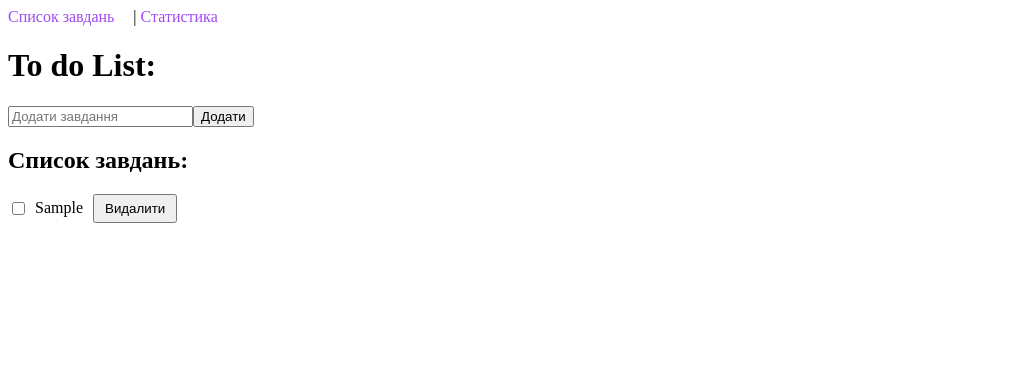
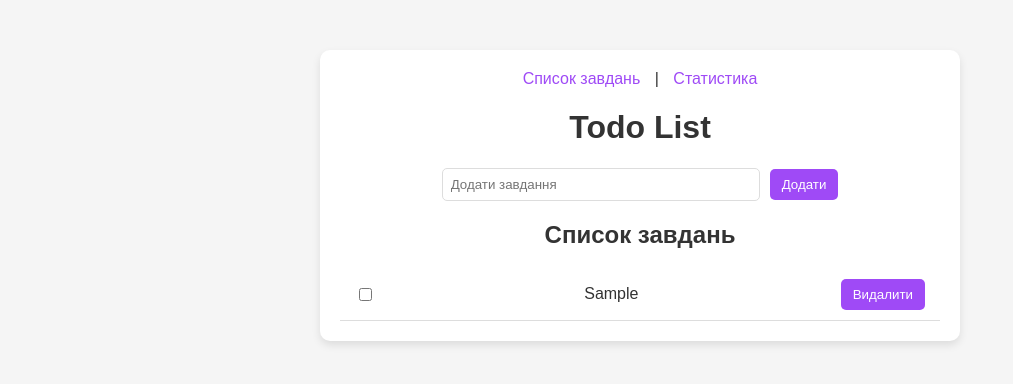
Before and after one commit to cxsarina/KOP, a React (Create React App) app in the folder lab5/lab5/: page / in a window 1280 px wide. Both pictures are taken after typing "Sample" into the empty fields and a click on the button "Додати". Shown: the top 384 px of the page, without its empty margins (0-1013 px from the left). Built offline with nearby package versions, Linux system fonts and the light colour scheme.

Commit message:
Додано стилі до проекту

```diff
--- /dev/null
+++ b/lab5/lab5/src/App.css
@@ -0,0 +1,56 @@
+body {
+    font-family: Arial, sans-serif;
+    margin: 0;
+    padding: 0;
+    background-color: #f5f5f5;
+    color: #333;
+}
+.app-container {
+    max-width: 600px;
+    margin: 50px auto;
+    padding: 20px;
+    text-align: center;
+    background: #fff;
+    border-radius: 10px;
+    box-shadow: 0 4px 8px rgba(0, 0, 0, 0.1);
+}
+button {
+    background-color: #9f4af6;
+    color: white;
+    border: none;
+    padding: 8px 12px;
+    border-radius: 5px;
+    cursor: pointer;
+    transition: background-color 0.3s;
+}
+button:hover {
+    background-color: #9f4af6;
+}
+button:active {
+    background-color: #893b93;
+}
+ul {
+    list-style: none;
+    padding: 0;
+    margin: 0;
+}
+li {
+    display: flex;
+    align-items: center;
+    justify-content: space-between;
+    padding: 10px 15px;
+    border-bottom: 1px solid #ddd;
+}
+.todo-text.completed {
+    text-decoration: line-through;
+    color: #888;
+}
+nav a {
+    margin: 0 10px;
+    text-decoration: none;
+    color: #9f4af6;
+    transition: color 0.3s;
+}
+nav a:hover {
+    color: #893b93;
+}
--- a/lab5/lab5/src/App.js
+++ b/lab5/lab5/src/App.js
@@ -3,11 +3,12 @@ import { BrowserRouter as Router, Routes, Route, Link } from 'react-router-dom';
 import AddTodo from './components/AddTodo';
 import TodoList from './components/TodoList';
 import StatsPage from './components/StatsPage';
+import './App.css';
 
 const App = () => {
     return (
         <Router>
-            <div>
+            <div className="app-container">
                 <nav>
                     <Link to="/">Список завдань</Link> | <Link to="/stats">Статистика</Link>
                 </nav>
@@ -16,7 +17,7 @@ const App = () => {
                         path="/"
                         element={
                             <div>
-                                <h1>To do List:</h1>
+                                <h1>Todo List</h1>
                                 <AddTodo />
                                 <TodoList />
                             </div>
--- a/lab5/lab5/src/components/AddTodo.js
+++ b/lab5/lab5/src/components/AddTodo.js
@@ -21,6 +21,13 @@ const AddTodo = () => {
                 value={task}
                 onChange={(e) => setTask(e.target.value)}
                 placeholder="Додати завдання"
+                style={{
+                    marginRight: '10px',
+                    width: '300px',
+                    padding: '8px',
+                    borderRadius: '5px',
+                    border: '1px solid #ddd',
+                }}
             />
             <button type="submit">Додати</button>
         </form>
--- a/lab5/lab5/src/components/TodoList.js
+++ b/lab5/lab5/src/components/TodoList.js
@@ -6,20 +6,12 @@ const TodoList = () => {
     const [todos] = useAtom(todosWithPersistenceAtom);
     const toggleTodo = useAtom(toggleTodoAtom)[1];
     const deleteTodo = useAtom(deleteTodoAtom)[1];
-
     return (
         <div>
-            <h2>Список завдань: </h2>
-            <ul style={{ listStyleType: 'none', padding: 0 }}>
+            <h2>Список завдань</h2>
+            <ul>
                 {todos.map((todo) => (
-                    <li
-                        key={todo.id}
-                        style={{
-                            display: 'flex',
-                            alignItems: 'center',
-                            marginBottom: '10px',
-                        }}
-                    >
+                    <li key={todo.id}>
                         <input
                             type="checkbox"
                             checked={todo.completed}
@@ -27,16 +19,12 @@ const TodoList = () => {
                             style={{ marginRight: '10px' }}
                         />
                         <span
-                            style={{
-                                textDecoration: todo.completed ? 'line-through' : 'none',
-                                marginRight: '10px',
-                            }}
+                            className={`todo-text ${todo.completed ? 'completed' : ''}`}
+                            onClick={() => toggleTodo(todo.id)}
                         >
               {todo.task}
             </span>
-                        <button onClick={() => deleteTodo(todo.id)} style={{ padding: '5px 10px' }}>
-                            Видалити
-                        </button>
+                        <button onClick={() => deleteTodo(todo.id)}>Видалити</button>
                     </li>
                 ))}
             </ul>
```
